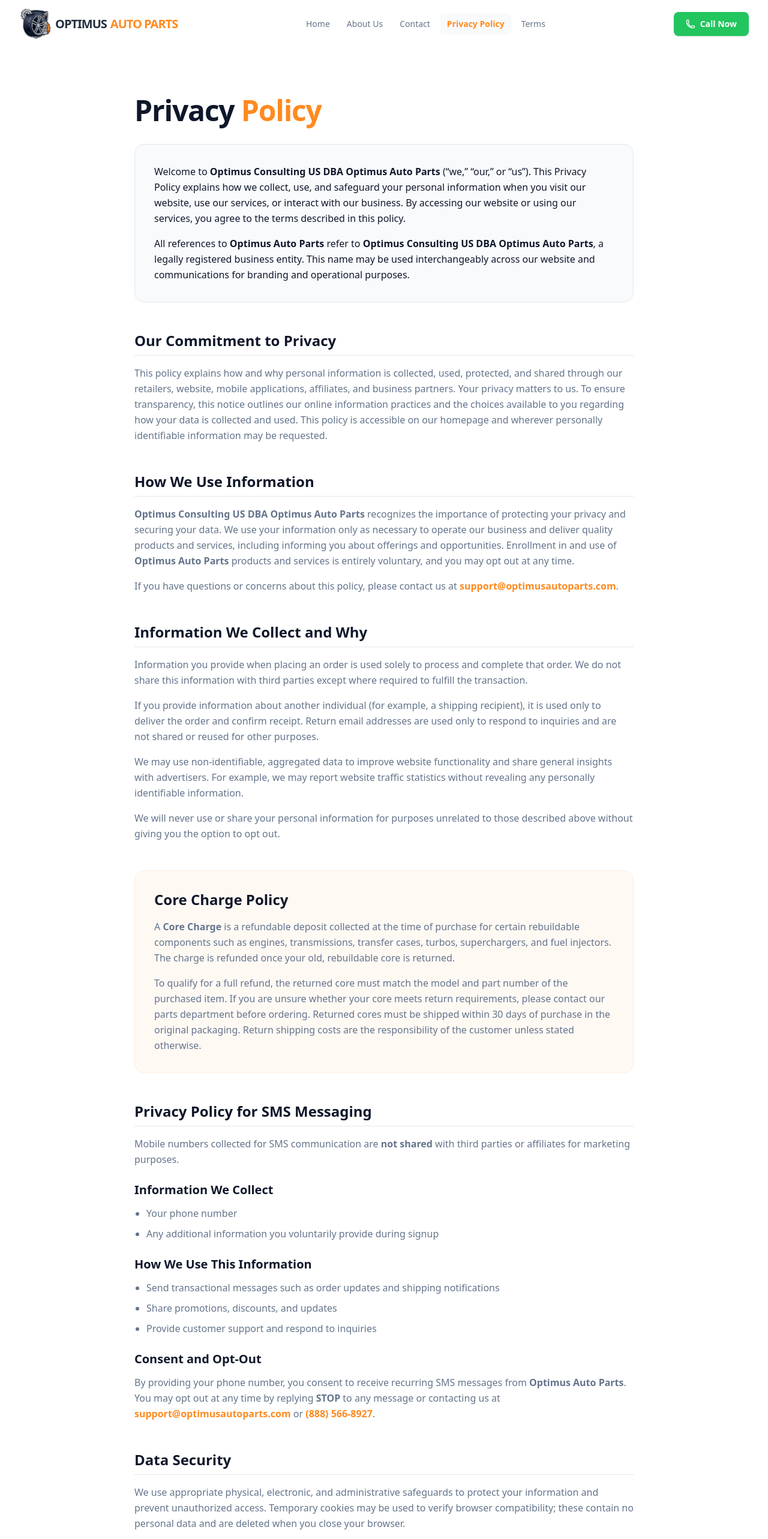
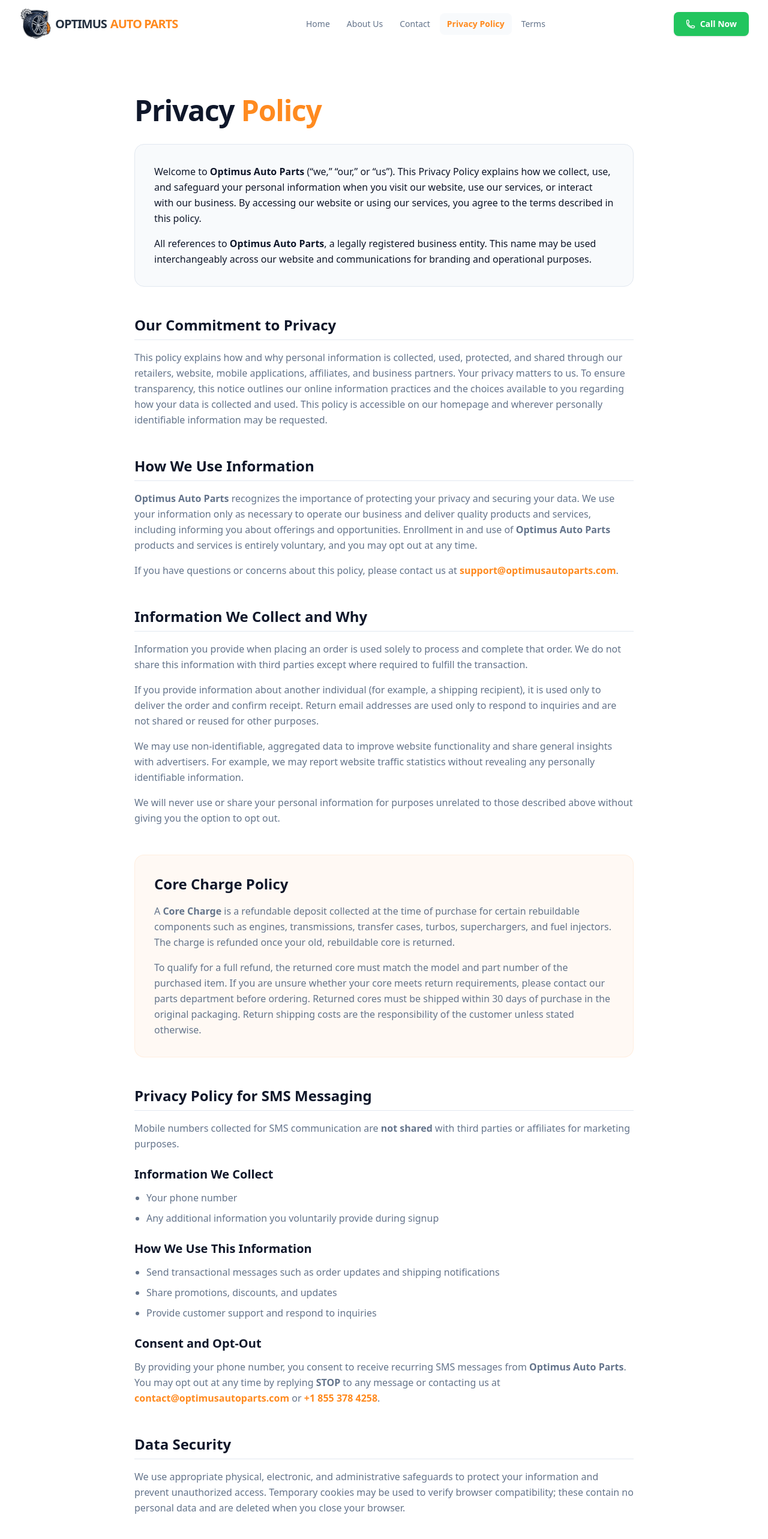
Before and after one commit to ke7innnn/parts, a Next.js app: page /privacy-policy in a window 1280 px wide. Shown: the top 2566 px of the page at 60% size. Built offline with nearby package versions, Linux system fonts and the light colour scheme.

Commit message:
add phone number and address

```diff
--- a/src/app/contact/page.tsx
+++ b/src/app/contact/page.tsx
@@ -25,31 +25,6 @@
             <div>
               <h2 className="text-2xl font-bold text-text mb-6 text-center lg:text-left">Get in Touch</h2>
               <div className="space-y-6">
-                {/* <div className="grid grid-cols-1 sm:grid-cols-2 gap-6">
-                  <div className="flex items-start gap-4 p-4 rounded-xl bg-surface border border-border">
-                    <div className="flex-shrink-0 h-10 w-10 rounded-lg bg-primary/10 flex items-center justify-center text-primary">
-                      <svg className="h-5 w-5" fill="none" viewBox="0 0 24 24" strokeWidth="2" stroke="currentColor">
-                        <path strokeLinecap="round" strokeLinejoin="round" d="M2.25 6.75c0 8.284 6.716 15 15 15h2.25a2.25 2.25 0 002.25-2.25v-1.372c0-.516-.351-.966-.852-1.091l-4.423-1.106c-.44-.11-.902.055-1.173.417l-.97 1.293c-.282.376-.769.542-1.21.38a12.035 12.035 0 01-7.143-7.143c-.162-.441.004-.928.38-1.21l1.293-.97c.363-.271.527-.734.417-1.173L6.963 3.102a1.125 1.125 0 00-1.091-.852H4.5A2.25 2.25 0 002.25 4.5v2.25z" />
-                      </svg>
-                    </div>
-                    <div>
-                      <h3 className="font-semibold text-text">Phone</h3>
-                      <a href="tel:+18885668927" className="text-sm text-primary font-bold hover:underline">(888) 566-8927</a>
-                    </div>
-                  </div>
-
-                  <div className="flex items-start gap-4 p-4 rounded-xl bg-surface border border-border">
-                    <div className="flex-shrink-0 h-10 w-10 rounded-lg bg-primary/10 flex items-center justify-center text-primary">
-                      <svg className="h-5 w-5" fill="none" viewBox="0 0 24 24" strokeWidth="2" stroke="currentColor">
-                        <path strokeLinecap="round" strokeLinejoin="round" d="M21.75 6.75v10.5a2.25 2.25 0 01-2.25 2.25h-15a2.25 2.25 0 01-2.25-2.25V6.75m19.5 0A2.25 2.25 0 0019.5 4.5h-15a2.25 2.25 0 00-2.25 2.25m19.5 0v.243a2.25 2.25 0 01-1.07 1.916l-7.5 4.615a2.25 2.25 0 01-2.36 0L3.32 8.91a2.25 2.25 0 01-1.07-1.916V6.75" />
-                      </svg>
-                    </div>
-                    <div>
-                      <h3 className="font-semibold text-text">Email</h3>
-                      <a href="mailto:support@optimusautoparts.com" className="text-sm text-primary font-bold hover:underline">support@optimusautoparts.com</a>
-                    </div>
-                  </div>
-                </div> */}
                 <div className="flex flex-col sm:flex-row gap-6">
   {/* Phone Section - Takes only the space it needs */}
   <div className="flex-none flex items-start gap-4 p-4 rounded-xl bg-surface border border-border">
@@ -60,7 +35,7 @@
     </div>
     <div>
       <h3 className="font-semibold text-text">Phone</h3>
-      <a href="tel:+18885668927" className="text-sm text-primary font-bold hover:underline whitespace-nowrap">(888) 566-8927</a>
+      <a href="tel:+18553784258" className="text-sm text-primary font-bold hover:underline whitespace-nowrap">+1 855 378 4258</a>
     </div>
   </div>
 
@@ -73,8 +48,8 @@
     </div>
     <div className="min-w-0">
       <h3 className="font-semibold text-text">Email</h3>
-      <a href="mailto:support@optimusautoparts.com" className="text-sm text-primary font-bold hover:underline break-words">
-        support@optimusautoparts.com
+      <a href="mailto:contact@optimusautoparts.com" className="text-sm text-primary font-bold hover:underline break-words">
+        contact@optimusautoparts.com
       </a>
     </div>
   </div>
--- a/src/app/page.tsx
+++ b/src/app/page.tsx
@@ -42,7 +42,7 @@
                   </svg>
                 </Link>
                 <a
-                  href="tel:+1234567890"
+                  href="tel:+18553784258"
                   className="inline-flex items-center justify-center rounded-lg border border-accent bg-white px-8 py-4 text-base font-bold text-accent hover:bg-accent hover:text-white transition-all"
                 >
                   <svg className="mr-2 h-5 w-5" fill="none" viewBox="0 0 24 24" strokeWidth="2.5" stroke="currentColor">
@@ -372,12 +372,12 @@
                   <p className="text-text-muted text-sm leading-relaxed">
                     <span className="font-bold text-text block mb-1 underline decoration-primary/30 underline-offset-4">Need immediate assistance?</span>
                     Call us directly at{" "}
-                    <a href="tel:+1234567890" className="text-primary font-bold hover:underline">
-                      +1 (234) 567-890
+                    <a href="tel:+18553784258" className="text-primary font-bold hover:underline">
+                      +1 855 378 4258
                     </a>
                     <span className="block mt-1">or email us at{" "}
-                    <a href="mailto:info@autopartsstore.com" className="text-primary font-bold hover:underline">
-                      info@autopartsstore.com
+                    <a href="mailto:contact@optimusparts.com" className="text-primary font-bold hover:underline">
+                      contact@optimusparts.com
                     </a>
                     </span>
                   </p>
--- a/src/app/privacy-policy/page.tsx
+++ b/src/app/privacy-policy/page.tsx
@@ -14,10 +14,10 @@
 
             <div className="bg-surface border border-border p-8 rounded-2xl mb-12">
               <p className="text-text leading-relaxed mb-4">
-                Welcome to <strong>Optimus Consulting US DBA Optimus Auto Parts</strong> (“we,” “our,” or “us”). This Privacy Policy explains how we collect, use, and safeguard your personal information when you visit our website, use our services, or interact with our business. By accessing our website or using our services, you agree to the terms described in this policy.
+                Welcome to <strong>Optimus Auto Parts</strong> (“we,” “our,” or “us”). This Privacy Policy explains how we collect, use, and safeguard your personal information when you visit our website, use our services, or interact with our business. By accessing our website or using our services, you agree to the terms described in this policy.
               </p>
               <p className="text-text leading-relaxed">
-                All references to <strong>Optimus Auto Parts</strong> refer to <strong>Optimus Consulting US DBA Optimus Auto Parts</strong>, a legally registered business entity. This name may be used interchangeably across our website and communications for branding and operational purposes.
+                All references to <strong>Optimus Auto Parts</strong>, a legally registered business entity. This name may be used interchangeably across our website and communications for branding and operational purposes.
               </p>
             </div>
 
@@ -32,7 +32,7 @@
               <section>
                 <h2 className="text-2xl font-bold text-text mb-4 border-b border-border pb-2">How We Use Information</h2>
                 <p className="mb-4">
-                  <strong>Optimus Consulting US DBA Optimus Auto Parts</strong> recognizes the importance of protecting your privacy and securing your data. We use your information only as necessary to operate our business and deliver quality products and services, including informing you about offerings and opportunities. Enrollment in and use of <strong>Optimus Auto Parts</strong> products and services is entirely voluntary, and you may opt out at any time.
+                  <strong>Optimus Auto Parts</strong> recognizes the importance of protecting your privacy and securing your data. We use your information only as necessary to operate our business and deliver quality products and services, including informing you about offerings and opportunities. Enrollment in and use of <strong>Optimus Auto Parts</strong> products and services is entirely voluntary, and you may opt out at any time.
                 </p>
                 <p>
                   If you have questions or concerns about this policy, please contact us at <a href="mailto:support@optimusautoparts.com" className="text-primary hover:underline font-semibold">support@optimusautoparts.com</a>.
@@ -84,7 +84,7 @@
 
                 <h3 className="text-xl font-bold text-text mb-3">Consent and Opt-Out</h3>
                 <p className="mb-4">
-                  By providing your phone number, you consent to receive recurring SMS messages from <strong>Optimus Auto Parts</strong>. You may opt out at any time by replying <strong>STOP</strong> to any message or contacting us at <a href="mailto:support@optimusautoparts.com" className="text-primary hover:underline font-semibold">support@optimusautoparts.com</a> or <a href="tel:18885668927" className="text-primary hover:underline font-semibold">(888) 566-8927</a>.
+                  By providing your phone number, you consent to receive recurring SMS messages from <strong>Optimus Auto Parts</strong>. You may opt out at any time by replying <strong>STOP</strong> to any message or contacting us at <a href="mailto:contact@optimusautoparts.com" className="text-primary hover:underline font-semibold">contact@optimusautoparts.com</a> or <a href="tel:+18553784258" className="text-primary hover:underline font-semibold">+1 855 378 4258</a>.
                 </p>
               </section>
 
@@ -170,14 +170,11 @@
                   <div className="space-y-4 text-sm">
                     <div>
                       <h4 className="font-bold text-text mb-1 uppercase tracking-wider text-[10px]">Email Support</h4>
-                      <div className="space-y-1">
-                        <a href="mailto:info@optimusautoparts.com" className="block text-primary hover:underline">info@optimusautoparts.com</a>
-                        <a href="mailto:support@optimusautoparts.com" className="block text-primary hover:underline">support@optimusautoparts.com</a>
-                      </div>
+                        <a href="mailto:support@optimusautoparts.com" className="block text-primary font-semibold hover:underline">contact@optimusautoparts.com</a>
                     </div>
                     <div>
                       <h4 className="font-bold text-text mb-1 uppercase tracking-wider text-[10px]">Phone</h4>
-                      <a href="tel:18885668927" className="text-primary hover:underline font-semibold">(888) 566-8927</a>
+                      <a href="tel:+18553784258" className="text-primary hover:underline font-semibold">+1 855 378 4258</a>
                     </div>
                   </div>
                 </div>
--- a/src/app/terms/page.tsx
+++ b/src/app/terms/page.tsx
@@ -34,7 +34,7 @@
 
                 <h3 className="text-xl font-bold text-text mb-3">Consent to Receive SMS Messages</h3>
                 <p className="mb-4">
-                  By providing your phone number, you consent to receive recurring SMS messages from <strong>Optimus Consulting US DBA Optimus Auto Parts</strong> for the purposes listed above. You may withdraw your consent at any time by replying <strong>STOP</strong> to any message or by contacting us at <a href="mailto:support@optimusautoparts.com" className="text-primary hover:underline font-semibold">support@optimusautoparts.com</a> or <a href="tel:18885668927" className="text-primary hover:underline font-semibold">(888) 566-8927</a>.
+                  By providing your phone number, you consent to receive recurring SMS messages from <strong>Optimus Consulting US DBA Optimus Auto Parts</strong> for the purposes listed above. You may withdraw your consent at any time by replying <strong>STOP</strong> to any message or by contacting us at <a href="mailto:support@optimusautoparts.com" className="text-primary hover:underline font-semibold">support@optimusautoparts.com</a> or <a href="tel:+18553784258" className="text-primary hover:underline font-semibold">+1 855 378 4258</a>.
                 </p>
 
                 <h3 className="text-xl font-bold text-text mb-3">Data Sharing</h3>
@@ -46,7 +46,7 @@
                 <p className="mb-4">You may opt out of SMS messages at any time by:</p>
                 <ul className="list-disc pl-5 space-y-2 mb-4">
                   <li>Replying <strong>STOP</strong> to any SMS message</li>
-                  <li>Contacting us at <a href="mailto:support@optimusautoparts.com" className="text-primary hover:underline font-semibold">support@optimusautoparts.com</a> or <a href="tel:18885668927" className="text-primary hover:underline font-semibold">(888) 566-8927</a></li>
+                  <li>Contacting us at <a href="mailto:support@optimusautoparts.com" className="text-primary hover:underline font-semibold">support@optimusautoparts.com</a> or <a href="tel:+18553784258" className="text-primary hover:underline font-semibold">+1 855 378 4258</a></li>
                 </ul>
                 <p>After opting out of SMS messages, you may still receive emails or other communications unless you opt out of those separately.</p>
               </section>
@@ -129,7 +129,7 @@
                     </div>
                     <div className="flex items-center gap-3">
                       <span className="text-xl">📞</span>
-                      <a href="tel:18885668927" className="text-primary font-bold hover:underline font-semibold">(888) 566-8927</a>
+                      <a href="tel:+18553784258" className="text-primary font-bold hover:underline font-semibold">+1 855 378 4258</a>
                     </div>
                   </div>
                 </div>
--- a/src/components/Footer.tsx
+++ b/src/components/Footer.tsx
@@ -71,11 +71,11 @@
         {/* Contact Info */}
         <div className="mt-8 pt-8 border-t border-border flex flex-col sm:flex-row items-center justify-between gap-4">
           <div className="flex flex-col sm:flex-row items-center gap-4 text-sm text-text-muted">
-            <a href="tel:18885668927" className="hover:text-primary transition-colors flex items-center gap-1.5">
+            <a href="tel:+18553784258" className="hover:text-primary transition-colors flex items-center gap-1.5">
               <svg className="h-4 w-4" fill="none" viewBox="0 0 24 24" strokeWidth="2" stroke="currentColor">
                 <path strokeLinecap="round" strokeLinejoin="round" d="M2.25 6.75c0 8.284 6.716 15 15 15h2.25a2.25 2.25 0 002.25-2.25v-1.372c0-.516-.351-.966-.852-1.091l-4.423-1.106c-.44-.11-.902.055-1.173.417l-.97 1.293c-.282.376-.769.542-1.21.38a12.035 12.035 0 01-7.143-7.143c-.162-.441.004-.928.38-1.21l1.293-.97c.363-.271.527-.734.417-1.173L6.963 3.102a1.125 1.125 0 00-1.091-.852H4.5A2.25 2.25 0 002.25 4.5v2.25z" />
               </svg>
-              (888) 566-8927
+              +1 855 378 4258
             </a>
             <a href="mailto:support@optimusautoparts.com" className="hover:text-primary transition-colors flex items-center gap-1.5">
               <svg className="h-4 w-4" fill="none" viewBox="0 0 24 24" strokeWidth="2" stroke="currentColor">
--- a/src/components/Header.tsx
+++ b/src/components/Header.tsx
@@ -74,7 +74,7 @@
           {/* Call Now Button + Mobile Toggle */}
           <div className="flex items-center gap-3">
             <a
-              href="tel:18885668927"
+              href="tel:+18553784258"
               className="hidden sm:inline-flex items-center gap-2 rounded-lg bg-accent px-5 py-2.5 text-sm font-semibold text-white shadow-sm hover:bg-accent-hover active:scale-95 transition-all"
             >
               <svg className="h-4 w-4" fill="none" viewBox="0 0 24 24" strokeWidth="2" stroke="currentColor">
@@ -124,7 +124,7 @@
             );
           })}
           <a
-            href="tel:18885668927"
+            href="tel:+18553784258"
             className="mt-3 flex items-center justify-center gap-2 rounded-lg bg-accent px-5 py-3 text-sm font-bold text-white hover:bg-accent-hover transition-all"
           >
             <svg className="h-5 w-5" fill="none" viewBox="0 0 24 24" strokeWidth="2" stroke="currentColor">
```
